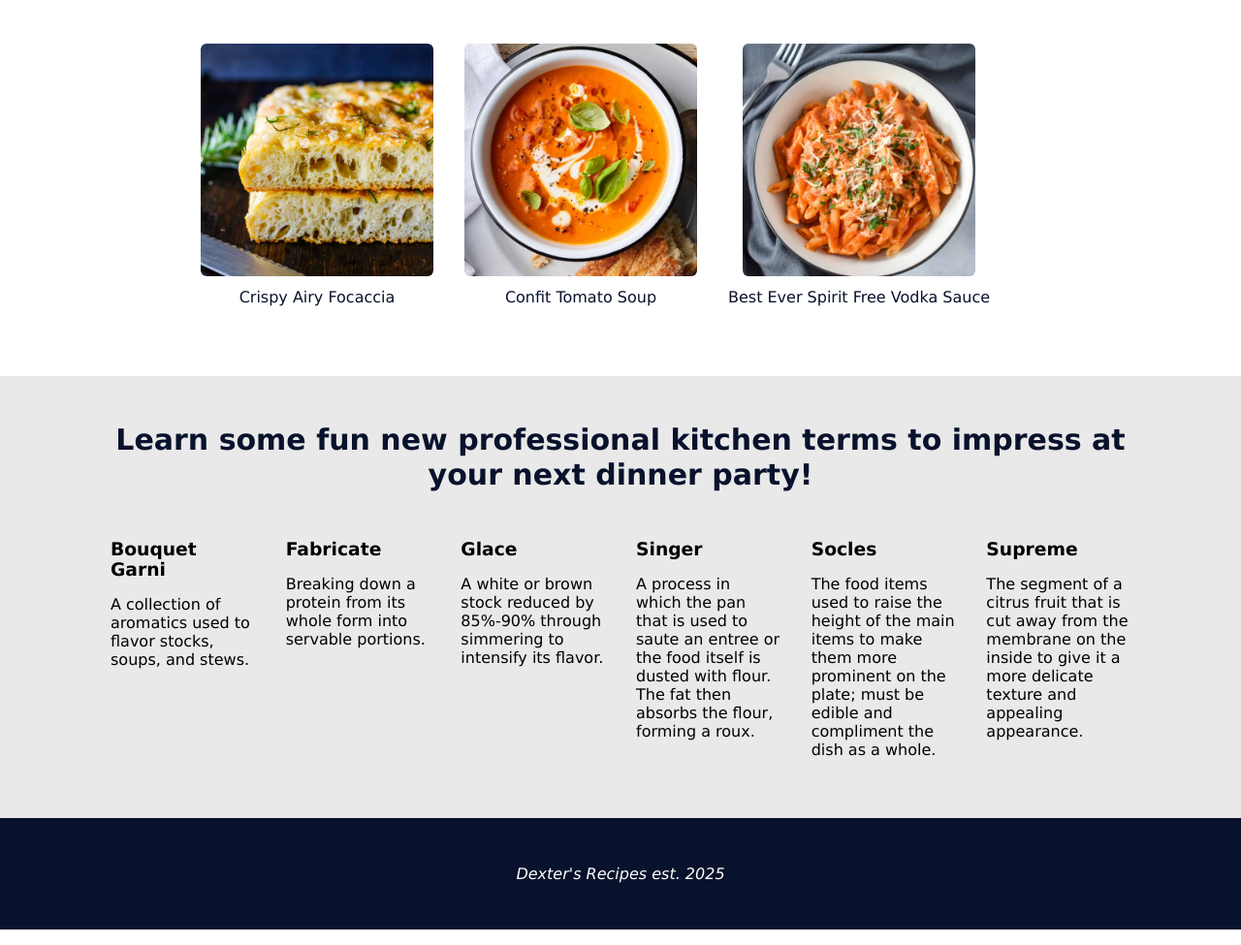
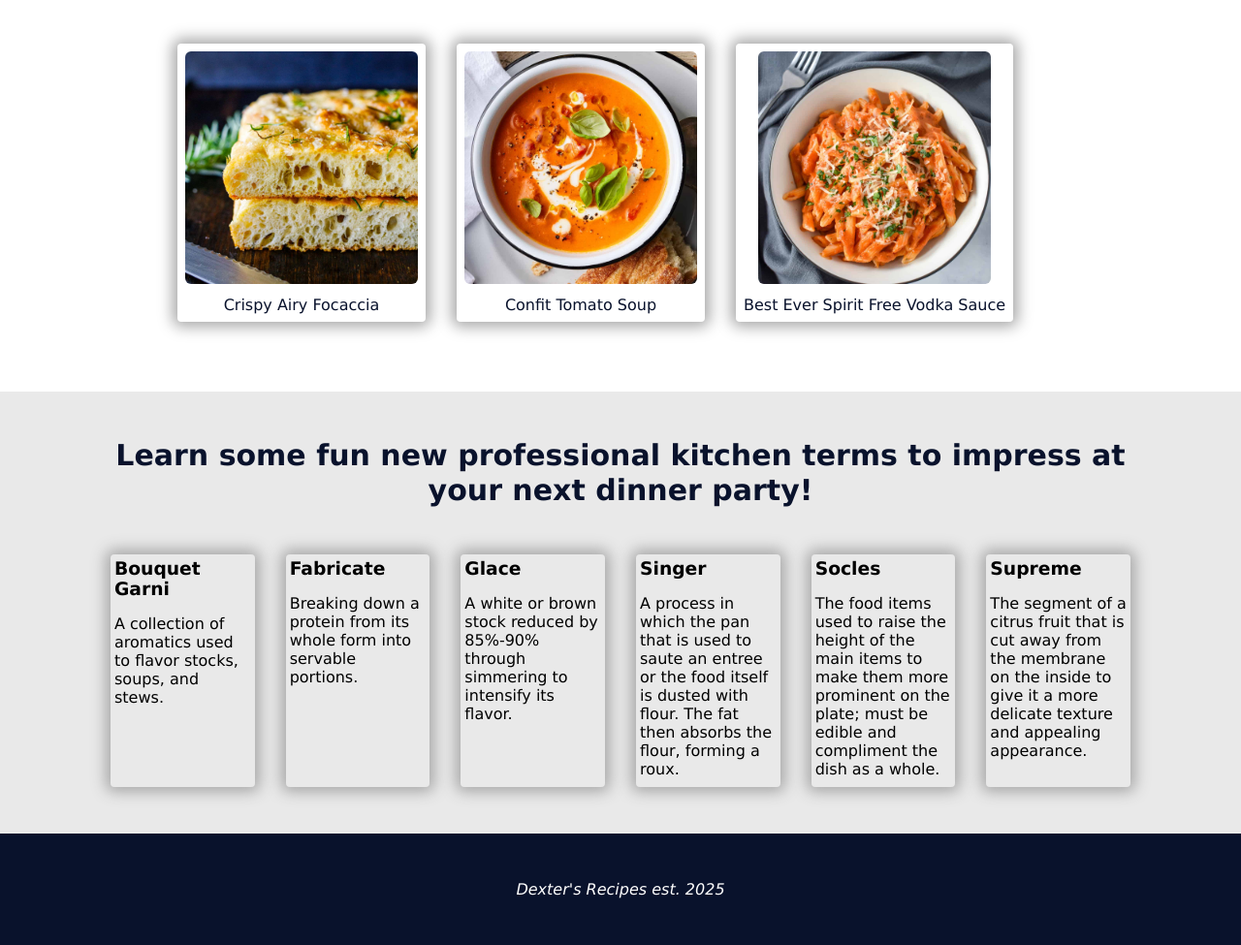
Before and after one commit to dexterniles/dexters-recipes, a plain HTML site: page index.html in a window 1280 px wide. Shown: the part 639-1614 px from the top of the page at 97% size. Drawn offline with Linux system fonts and the light colour scheme.

Commit message:
styling
added drop shadow and padding to card containers

```diff
--- a/styles.css
+++ b/styles.css
@@ -132,6 +132,9 @@ header {
     flex-direction: column;
     align-items: center;
     margin-bottom: 0.5rem;
+    box-shadow: 0 0 15px 5px #a7a7a7;
+    border-radius: 0.25rem;
+    padding: 0.5rem;
 }
 
 .recipe-image {
@@ -177,6 +180,9 @@ header {
     gap: 1rem;
     height: 15rem;
     width: 15rem;
+    box-shadow: 0 0 15px 5px #a7a7a7;
+    border-radius: 0.25rem;
+    padding: 0.25rem;
 }
 
 footer {
```
